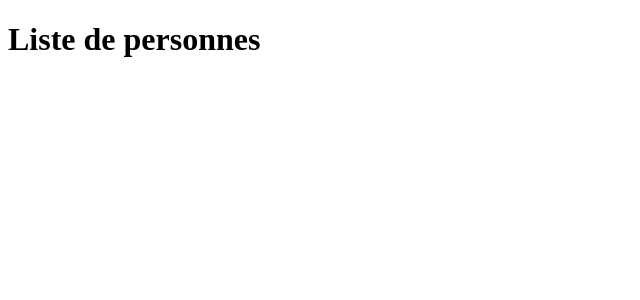
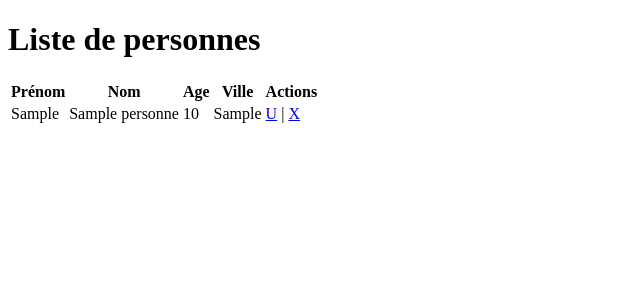
Before and after one commit to harounaKane/b2_s2, a PHP site: page /listePersonne.php in a window 1280 px wide. Shown: the top 300 px of the page, without its empty margins (0-640 px from the left). Run offline with PHP 8.4, Linux system fonts and the light colour scheme; tables that the repository leaves empty or names only in its code hold one stand-in row (values such as "Sample post").

Commit message:
crud sur personne

```diff
--- a/intro/listePersonne.php
+++ b/intro/listePersonne.php
@@ -1,6 +1,62 @@
 <?php
+
+include "Personne.php";
+
 $pdo = new PDO("mysql:host=localhost;dbname=b2_intro", "root", "");
 
+// test si $_GET['action']
+if( isset($_GET['action']) ){
+
+    // si action == up => recup infos de la ligne à modifier
+    if( $_GET['action'] == 'up' ){
+
+        // récuperation de la ligne pour afficher au formulaire
+        $stmt = $pdo->prepare("SELECT * FROM personne where prenom = :pr");
+        $stmt->execute(["pr" => $_GET['id']]);
+
+        $res = $stmt->fetch();
+
+        $personneUp = new Personne($res['prenom'], $res['nom'], $res['age'], $res['ville']);
+
+        // si le formulaire pour modificartion est sumis
+        if( isset($_POST['age']) ){
+            $stmt = $pdo->prepare("UPDATE personne SET age = :age, ville = :ville WHERE prenom = :prenom");
+
+            $stmt->execute([
+                "age"   => $_POST['age'],
+                "ville"  => $_POST['ville'],
+                "prenom"   => $_GET['id'],
+            ]);
+
+            header("location: listePersonne.php");
+            exit;
+        }
+        // si action == del => supprime la ligne sur laquelle on a cliqué
+    }else if( $_GET['action'] == 'del' ){
+        $stmt = $pdo->prepare("DELETE FROM personne WHERE prenom = ?");
+        $stmt->execute([$_GET['id']]);
+
+        header("location: listePersonne.php");
+        exit;
+    }
+
+}
+
+// recup toutes les lignes de la table PERSONNE
+$statement = $pdo->prepare("SELECT * FROM personne");
+
+$statement->execute();
+
+// on prépare un tableau vide
+$tab = [];
+
+// à chaque itération, fetch() renvoie une ligne dans '$p'
+while($p = $statement->fetch(PDO::FETCH_ASSOC)){
+    $personne = new Personne($p['prenom'], $p['nom'], $p['age'], $p['ville']);
+
+    // ajout de l'objet '$personne' dans le tableau '$tab'
+    $tab[] = $personne;
+}
 
 
 ?>
@@ -15,5 +71,42 @@ $pdo = new PDO("mysql:host=localhost;dbname=b2_intro", "root", "");
 
     <h1>Liste de personnes</h1>
 
+    <table>
+        <tr>
+            <th>Prénom</th>
+            <th>Nom</th>
+            <th>Age</th>
+            <th>Ville</th>
+            <th>Actions</th>
+        </tr>
+
+        <!-- parcour du tableau '$tab' as '$personne' => un objet personne -->
+        <?php foreach($tab as $personne): ?>
+            <tr>
+                <td> <?= $personne->getPrenom() ?> </td>
+                <td> <?= $personne->getNom() ?> </td>
+                <td> <?= $personne->getAge() ?> </td>
+                <td> <?= $personne->getVille() ?> </td>
+                <td>
+                    <a href="?action=up&id=<?= $personne->getPrenom() ?>">U</a> |
+                    <a href="?action=del&id=<?= $personne->getPrenom() ?>">X</a>
+                </td>
+            </tr>
+        <?php endforeach;?>
+
+    </table>
+
+    <!-- si la variable (instance personne) personneUp existe, on affiche le formulaire -->
+    <?php if( isset($personneUp) ): ?>
+        <form action="" method="post">
+            <label for="">Age</label>
+            <input type="text" name="age" value="<?= $personneUp->getAge()?>"> <br><br>
+            <label for="">Ville</label>
+            <input type="text" name="ville" value="<?= $personneUp->getVille() ?>"> <br><br>
+
+            <input type="submit">
+        </form>
+    <?php endif; ?>
+
 </body>
 </html>
```
